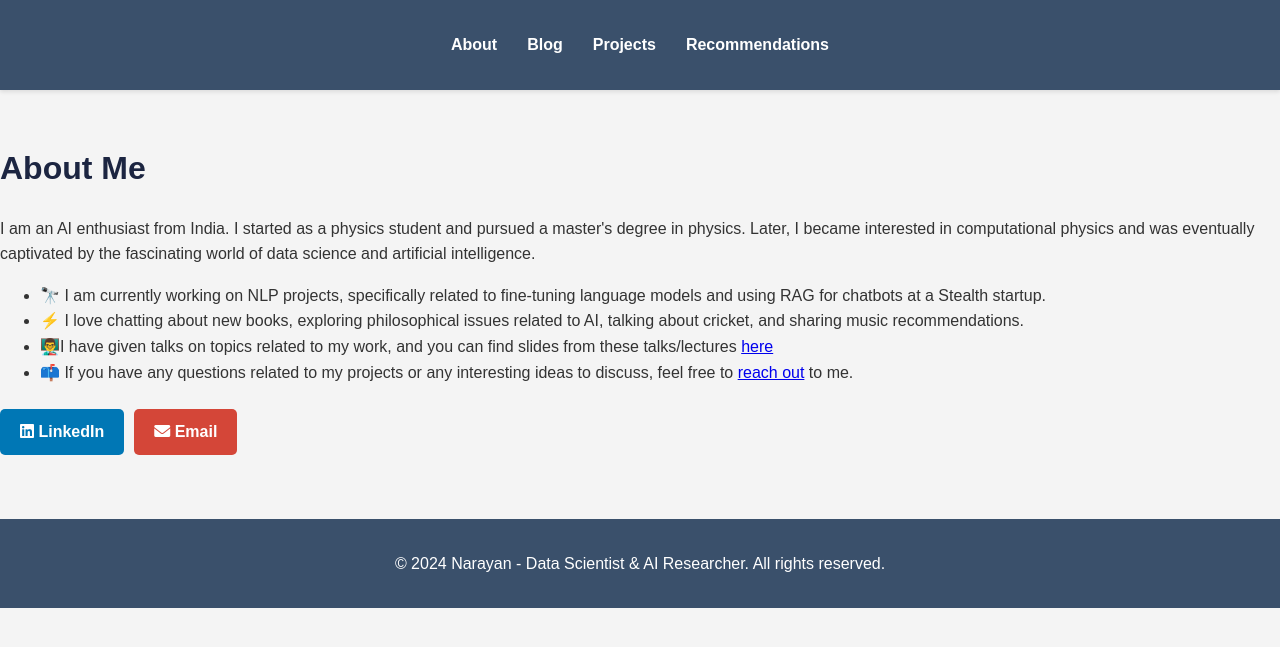
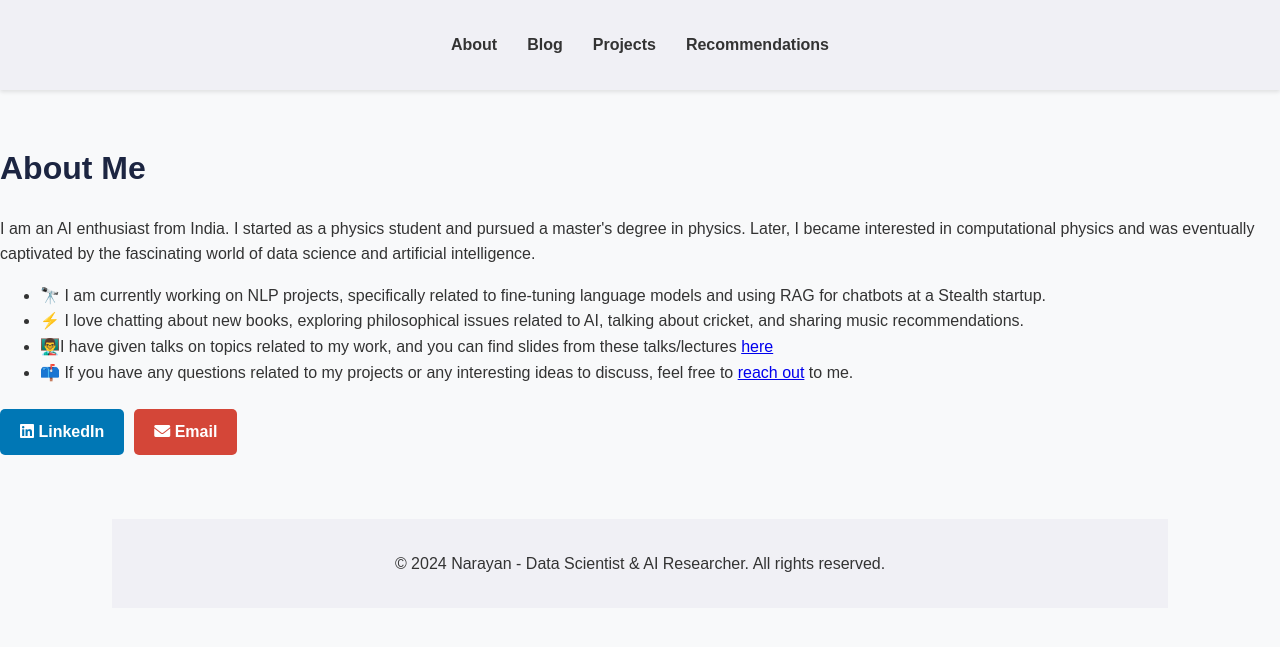
Before and after one commit to adhikarinarayan/adhikarinarayan.github.io, a Jekyll site: the page built from index.md, in a window 1280 px wide. Shown: the top 647 px of the page. Built offline with Jekyll 4.4.1, drawn with Linux system fonts in a browser that asks for light colours.

Commit message:
Update styles.css

```diff
--- a/assets/css/styles.css
+++ b/assets/css/styles.css
@@ -3,7 +3,7 @@ body {
     font-family: 'Arial', sans-serif;
     line-height: 1.6;
     color: #333;
-    background-color: #f4f4f4;
+    background-color: #f8f9fa; /* Lighter background */
     margin: 0;
     padding: 0;
 }
@@ -16,7 +16,7 @@ body {
 
 /* Header Styles */
 header {
-    background-color: #3a506b;
+    background-color: #f0f0f5; /* Light header color */
     padding: 1rem 0;
     position: sticky;
     top: 0;
@@ -37,7 +37,7 @@ nav ul li {
 
 nav ul li a {
     text-decoration: none;
-    color: #ffffff;
+    color: #333; /* Darker text for contrast */
     font-weight: bold;
     transition: color 0.3s ease;
 }
@@ -145,8 +145,10 @@ article:hover {
 footer {
     text-align: center;
     padding: 1rem;
-    background-color: #3a506b;
-    color: #ffffff;
+    background-color: #f0f0f5; /* Light footer color */
+    color: #333; /* Darker text for contrast */
+    width: 80%; /* Reduced width */
+    margin: 0 auto; /* Center the footer */
 }
 
 /* Responsive Design */
```
